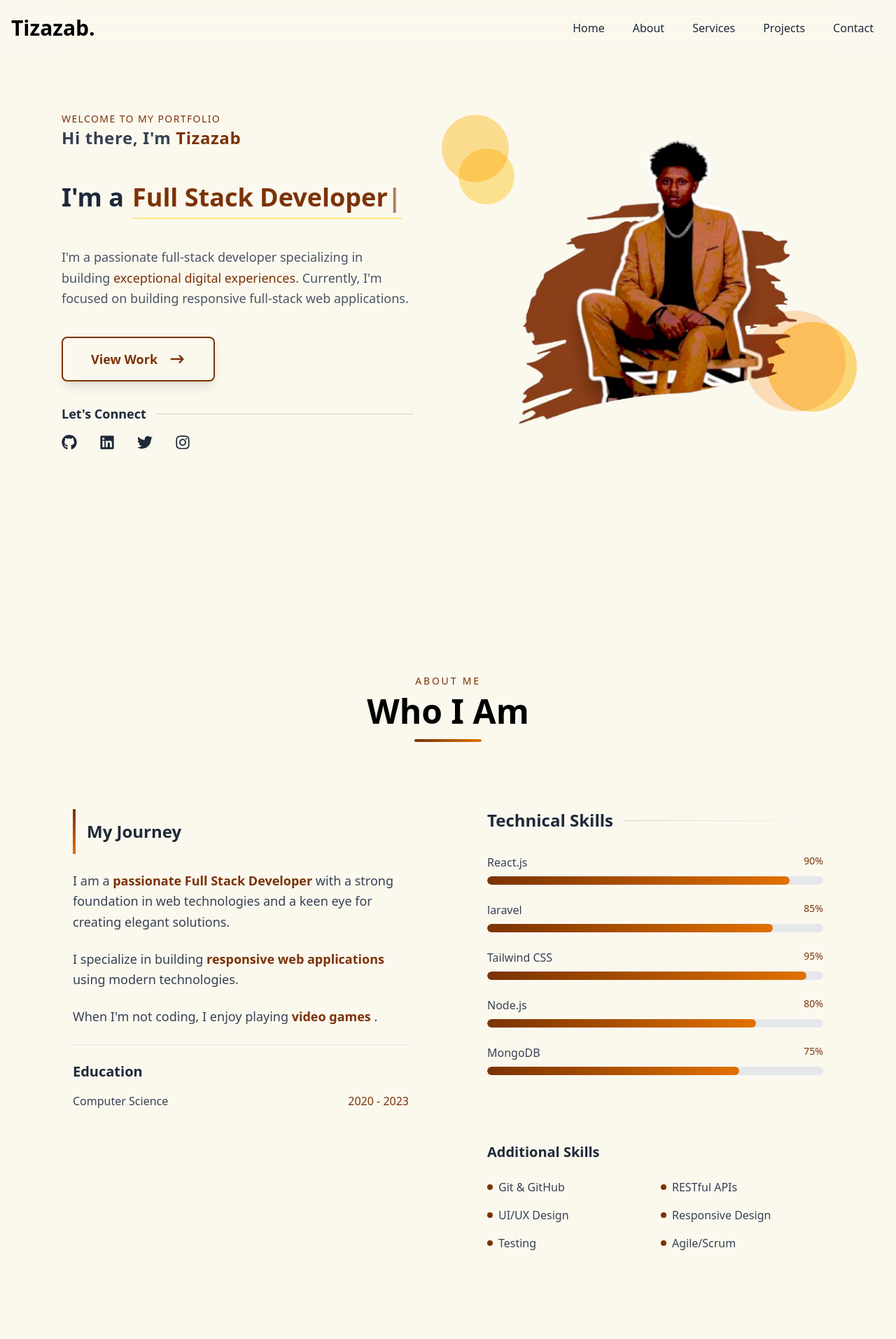
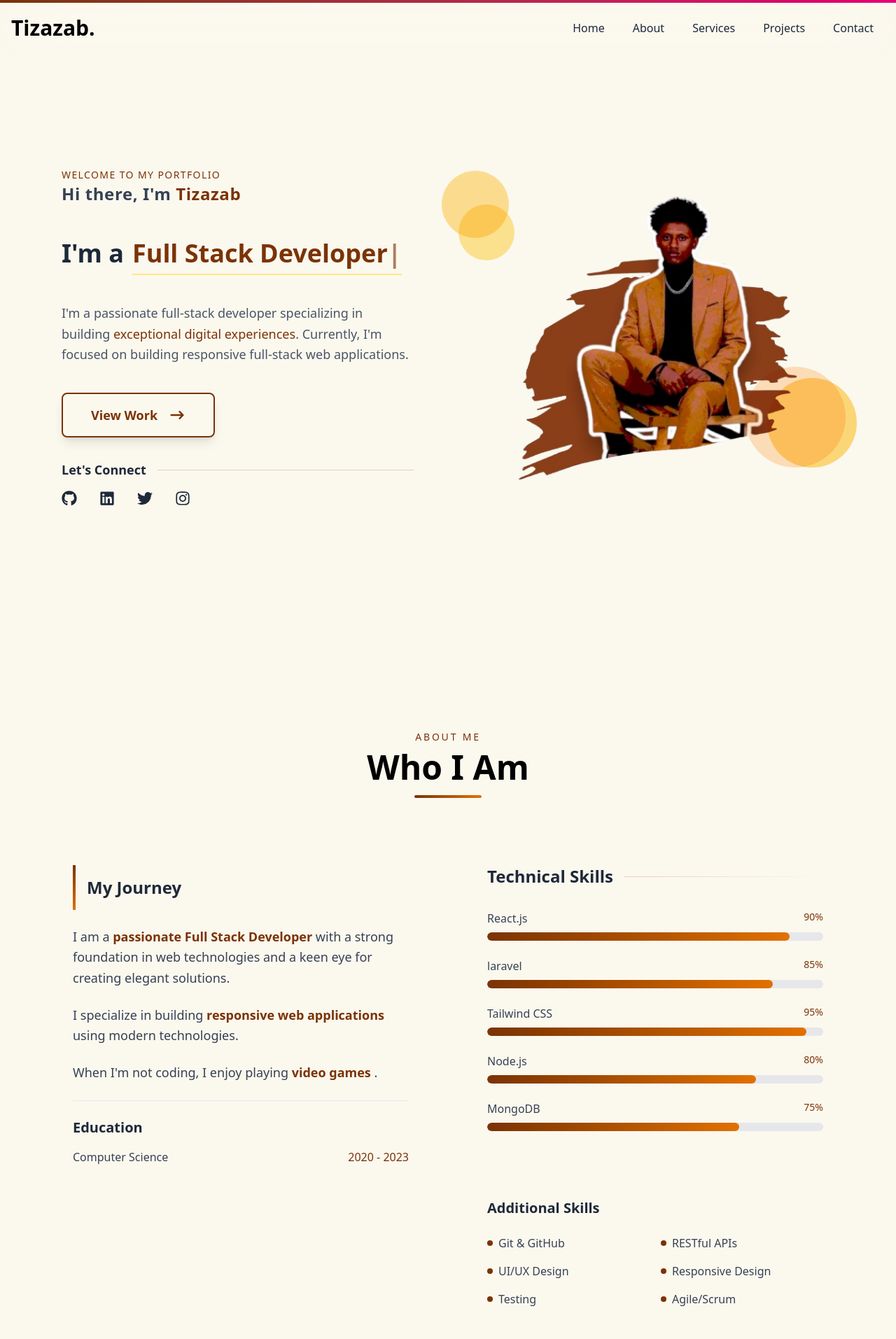
Before and after one commit to ZazabT/portfolio, a React (Vite) app: page / in a window 1280 px wide. Shown: the top 1913 px of the page at 70% size. Built offline with nearby package versions, Linux system fonts and the light colour scheme.

Commit message:
adding motion frame to the app.jsx

```diff
--- a/package.json
+++ b/package.json
@@ -11,6 +11,7 @@
   },
   "dependencies": {
     "@tailwindcss/vite": "^4.1.3",
+    "motion": "^12.7.4",
     "react": "^19.0.0",
     "react-dom": "^19.0.0",
     "react-icons": "^5.5.0",
--- a/src/App.jsx
+++ b/src/App.jsx
@@ -1,3 +1,5 @@
+import { motion, useScroll, useSpring } from 'framer-motion';
+import { useEffect, useState } from 'react';
 import Navbar from './components/navbar/Navbar';
 import Hero from './components/hero/Hero';
 import About from './components/about/About';
@@ -5,17 +7,159 @@ import Service from './components/service/Service';
 import Project from './components/project/project';
 import Contact from './components/contact/Contact';
 import Footer from './components/footer/footer';
+
 function App() {
+  const { scrollYProgress } = useScroll();
+  const scaleX = useSpring(scrollYProgress, {
+    stiffness: 100,
+    damping: 30,
+    restDelta: 0.001
+  });
+
+  const [showScrollTop, setShowScrollTop] = useState(false);
+
+  // Show scroll-to-top button after scrolling down
+  useEffect(() => {
+    const handleScroll = () => {
+      if (window.scrollY > 300) {
+        setShowScrollTop(true);
+      } else {
+        setShowScrollTop(false);
+      }
+    };
+    window.addEventListener('scroll', handleScroll);
+    return () => window.removeEventListener('scroll', handleScroll);
+  }, []);
+
+  // Animation variants for different sections
+  const fadeInUp = {
+    initial: { y: 50, opacity: 0 },
+    animate: { y: 0, opacity: 1 },
+    transition: { duration: 0.8, ease: 'easeOut' }
+  };
+
+  const scaleIn = {
+    initial: { scale: 0.9, opacity: 0 },
+    animate: { scale: 1, opacity: 1 },
+    transition: { duration: 0.8, ease: 'easeOut' }
+  };
+
+  const slideInLeft = {
+    initial: { x: -50, opacity: 0 },
+    animate: { x: 0, opacity: 1 },
+    transition: { duration: 0.8, ease: 'easeOut' }
+  };
+
+  const slideInRight = {
+    initial: { x: 50, opacity: 0 },
+    animate: { x: 0, opacity: 1 },
+    transition: { duration: 0.8, ease: 'easeOut' }
+  };
+
   return (
-    <div className= 'mx-auto max-w-7xl px-10 space-y-20 '>
+    <>
+      {/* Scroll Progress Indicator */}
+      <motion.div
+        className="fixed top-0 left-0 right-0 h-1 bg-gradient-to-r from-amber-900 to-pink-600 origin-left z-[100]"
+        style={{ scaleX }}
+        initial={{ scaleX: 0 }}
+        animate={{ scaleX: 1 }}
+        transition={{ duration: 0.3 }}
+      />
+
+      <motion.div
+        className="mx-auto max-w-7xl px-10 space-y-20"
+        initial={{ opacity: 0 }}
+        animate={{ opacity: 1 }}
+        transition={{ duration: 0.5 }}
+      >
+        {/* Navbar with subtle drop-in */}
+        <motion.div
+          initial={{ y: -50, opacity: 0 }}
+          animate={{ y: 0, opacity: 1 }}
+          transition={{ duration: 0.6, ease: 'easeOut' }}
+        >
           <Navbar />
+        </motion.div>
+
+        {/* Hero with scale and fade */}
+        <motion.div
+          variants={scaleIn}
+          initial="initial"
+          whileInView="animate"
+          viewport={{ once: true, amount: 0.3 }}
+        >
           <Hero />
+        </motion.div>
+
+        {/* About with slide-in from left */}
+        <motion.div
+          variants={slideInLeft}
+          initial="initial"
+          whileInView="animate"
+          viewport={{ once: true, amount: 0.3 }}
+        >
           <About />
+        </motion.div>
+
+        {/* Service with fade-up and stagger */}
+        <motion.div
+          variants={fadeInUp}
+          initial="initial"
+          whileInView="animate"
+          viewport={{ once: true, amount: 0.3 }}
+          transition={{ staggerChildren: 0.2 }}
+        >
           <Service />
+        </motion.div>
+
+        {/* Project with slide-in from right */}
+        <motion.div
+          variants={slideInRight}
+          initial="initial"
+          whileInView="animate"
+          viewport={{ once: true, amount: 0.3 }}
+        >
           <Project />
+        </motion.div>
+
+        {/* Contact with scale effect */}
+        <motion.div
+          variants={scaleIn}
+          initial="initial"
+          whileInView="animate"
+          viewport={{ once: true, amount: 0.3 }}
+        >
           <Contact />
+        </motion.div>
+
+        {/* Footer with fade-up */}
+        <motion.div
+          variants={fadeInUp}
+          initial="initial"
+          whileInView="animate"
+          viewport={{ once: true, amount: 0.3 }}
+        >
           <Footer />
-    </div>
+        </motion.div>
+      </motion.div>
+
+      {/* Scroll to top button */}
+      <motion.button
+        className="fixed bottom-10 right-10 p-4 bg-amber-900 font-bold text-white rounded-full shadow-lg z-50"
+        onClick={() => window.scrollTo({ top: 0, behavior: 'smooth' })}
+        initial={{ opacity: 0, scale: 0 }}
+        animate={{
+          opacity: showScrollTop ? 1 : 0,
+          scale: showScrollTop ? 1 : 0
+        }}
+        whileHover={{ scale: 1.1 }}
+        whileTap={{ scale: 0.9 }}
+        transition={{ duration: 0.3 }}
+      >
+        ↑
+      </motion.button>
+    </>
   );
 }
 
```
Also changed, not shown: 1 other file (tests, documents, lock files or other folders). Lines whose indentation alone changed are shown as unchanged.
